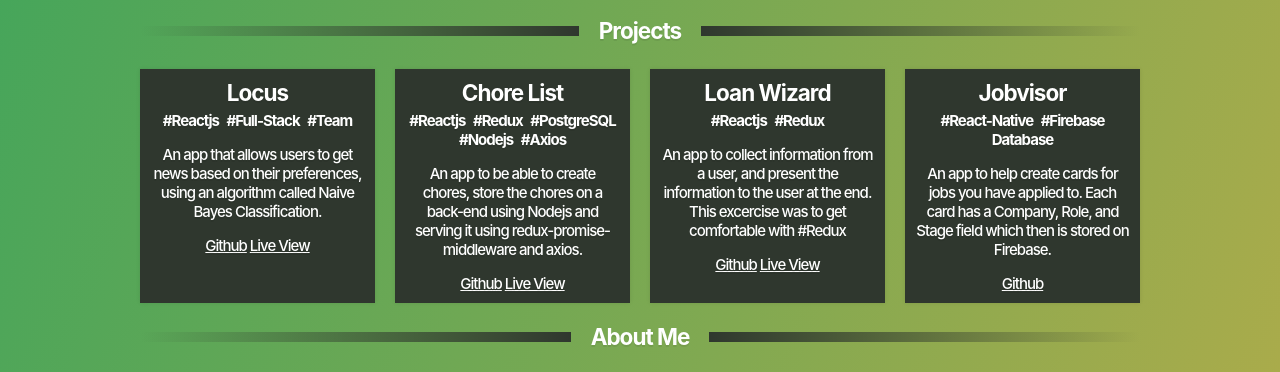
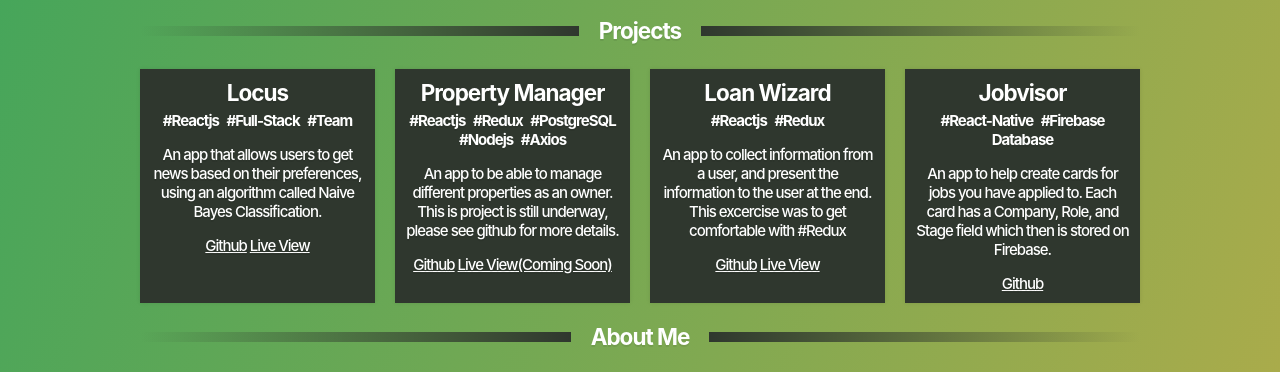
Before and after one commit to onkarg/onkarg.github.io, a plain HTML site: page index.html in a window 1280 px wide. Shown: the part 411-783 px from the top of the page. Drawn offline with Linux system fonts and the light colour scheme.

Commit message:
updated projects

```diff
--- a/index.html
+++ b/index.html
@@ -51,13 +51,13 @@
         <a href="https://locus-news.firebaseapp.com/">Live View</a>
       </div>
       <div class="project project2">
-        <h2>Chore List</h2>
+        <h2>Property Manager</h2>
         <h4>#Reactjs #Redux #PostgreSQL #Nodejs #Axios</h4>
-        <p>An app to be able to create chores, store the chores on a back-end using Nodejs and serving it using redux-promise-middleware
-          and axios.
+        <p>An app to be able to manage different properties as an owner. This is project is still underway, please
+          see github for more details.
         </p>
-        <a href="">Github</a>
-        <a href="">Live View</a>
+        <a href="https://github.com/onkarg/house-hackers">Github</a>
+        <a href="#">Live View(Coming Soon)</a>
       </div>
       <div class="project project3">
         <h2>Loan Wizard</h2>
```
